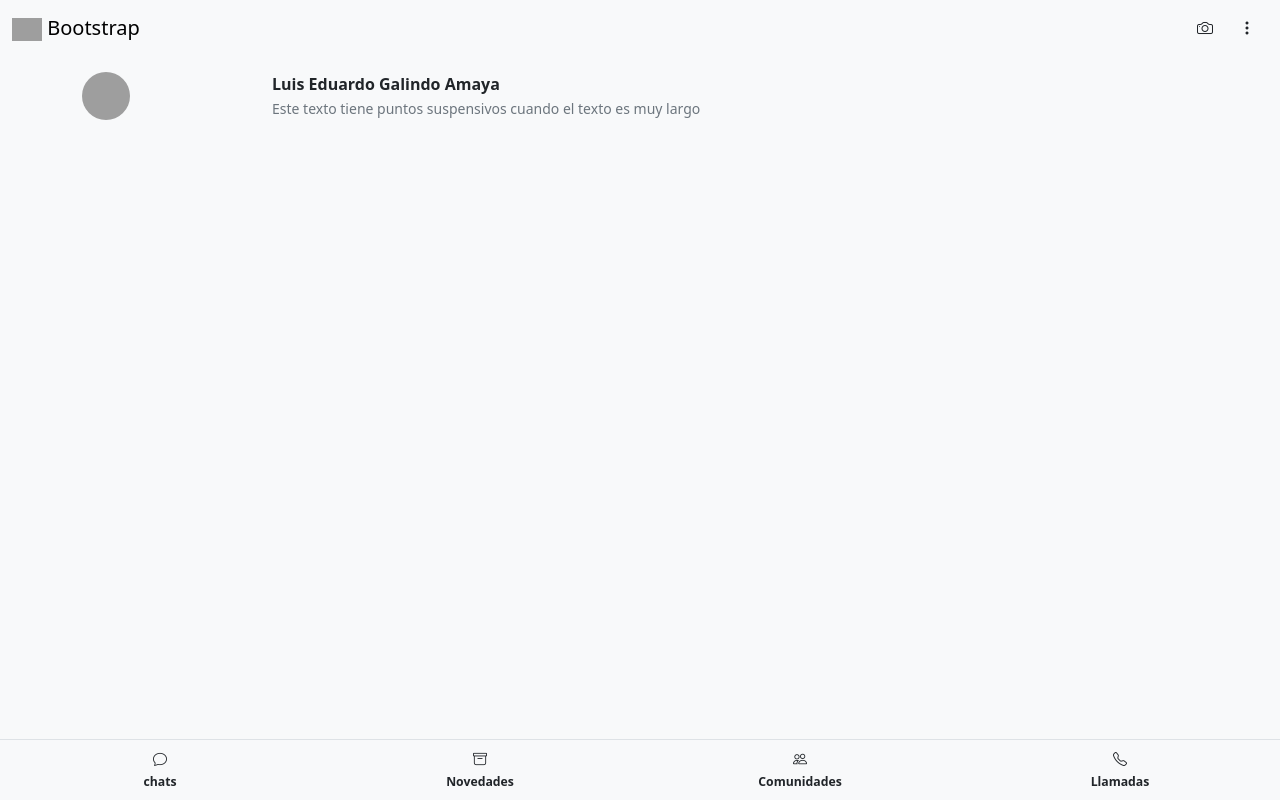
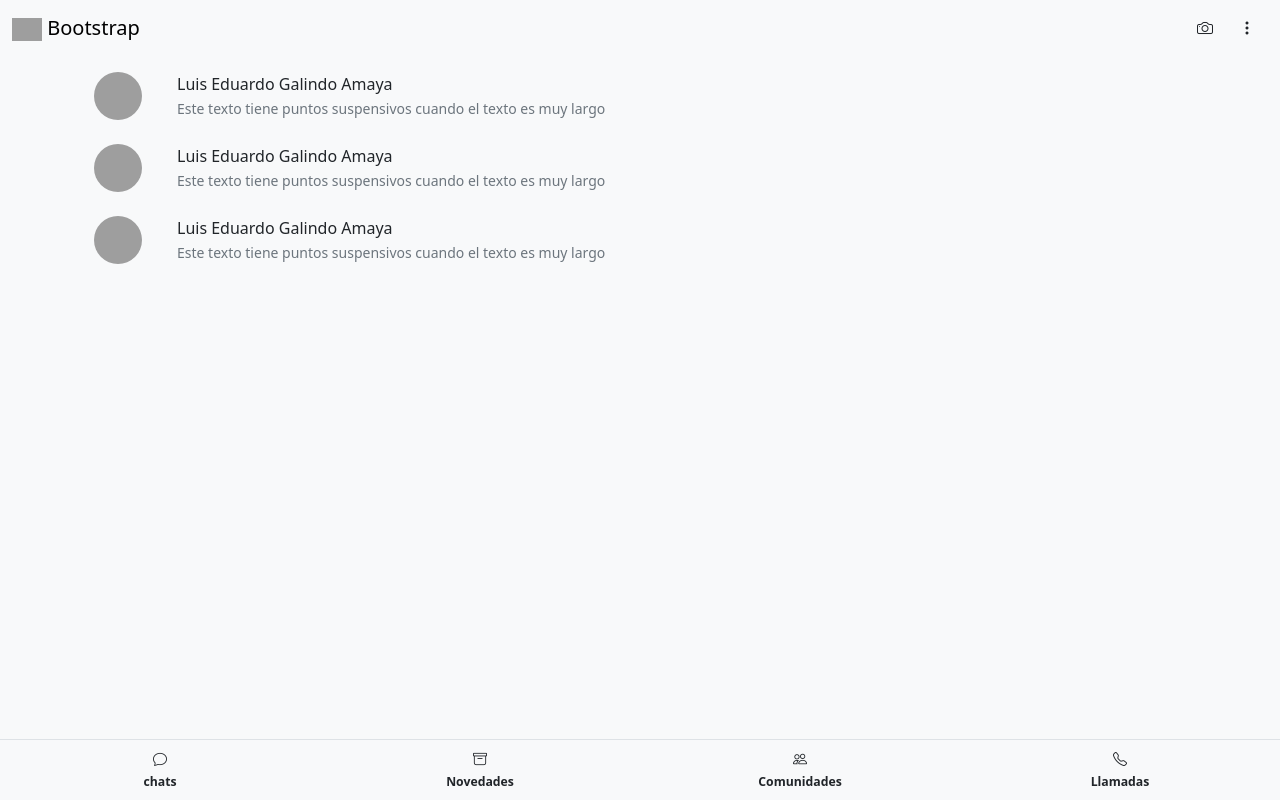
Before and after one commit to Galindo-lab/html-exercises, a plain HTML site: page wp_layout.html in a window 1280 px wide. Drawn offline with nearby package versions, Linux system fonts and the light colour scheme; grey boxes are pictures that could not be loaded.

Commit message:
personas agregadas

```diff
--- a/wp_layout.html
+++ b/wp_layout.html
@@ -59,17 +59,48 @@
 
 
     <div class="container bg-light" style="margin-block: 4.5rem;">
-        <div class="row">
-            <div class="col-2 col-sm-2">
+
+
+
+        <div class="row my-4">
+            <div class="col-2 col-md-1 text-center">
                 <img src="https://github.com/mdo.png" alt="mdo" width="48" height="48" class="rounded-circle">
             </div>
             <div class="col-10 text-start text-truncate">
-                <span class="fw-bold">Luis Eduardo Galindo Amaya</span>
+                <span class="">Luis Eduardo Galindo Amaya</span>
                 <br>
                 <span class="text-secondary small">Este texto tiene puntos suspensivos cuando el texto es muy
                     largo</span>
             </div>
         </div>
+
+
+        <div class="row my-4">
+            <div class="col-2 col-md-1 text-center">
+                <img src="https://github.com/mdo.png" alt="mdo" width="48" height="48" class="rounded-circle">
+            </div>
+            <div class="col-10 text-start text-truncate">
+                <span class="">Luis Eduardo Galindo Amaya</span>
+                <br>
+                <span class="text-secondary small">Este texto tiene puntos suspensivos cuando el texto es muy
+                    largo</span>
+            </div>
+        </div>
+
+
+        <div class="row my-4">
+            <div class="col-2 col-md-1 text-center">
+                <img src="https://github.com/mdo.png" alt="mdo" width="48" height="48" class="rounded-circle">
+            </div>
+            <div class="col-10 text-start text-truncate">
+                <span class="">Luis Eduardo Galindo Amaya</span>
+                <br>
+                <span class="text-secondary small">Este texto tiene puntos suspensivos cuando el texto es muy
+                    largo</span>
+            </div>
+        </div>
+
+
     </div>
 
 
```
